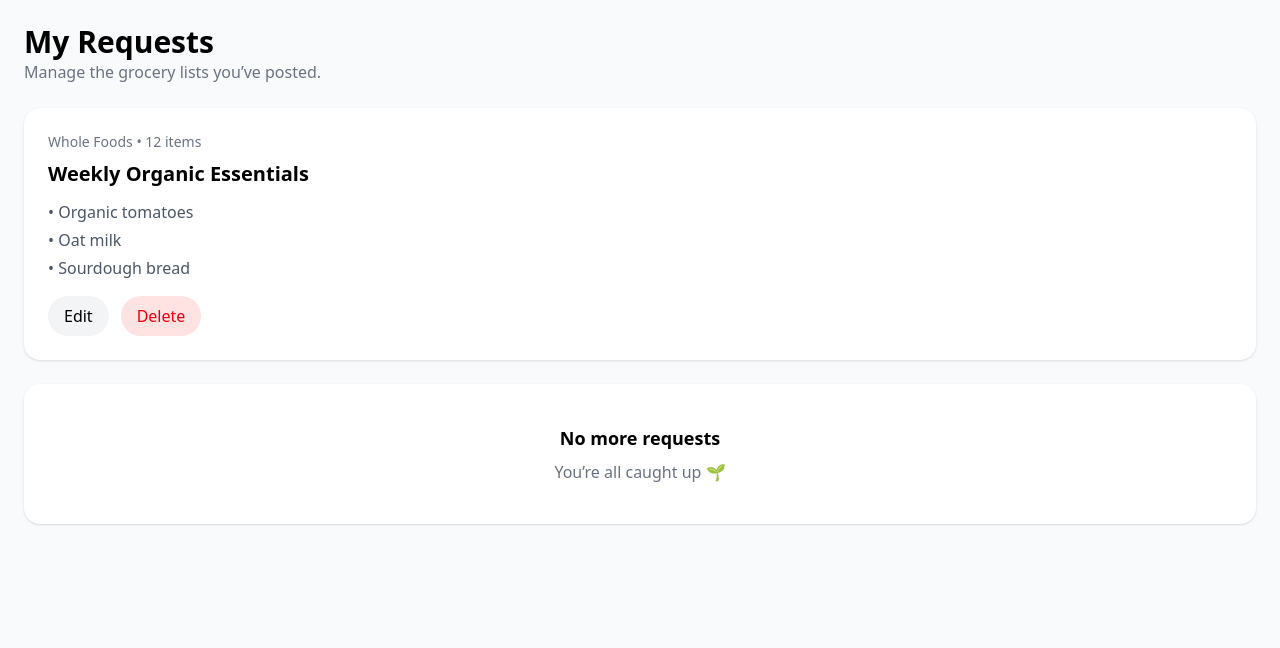
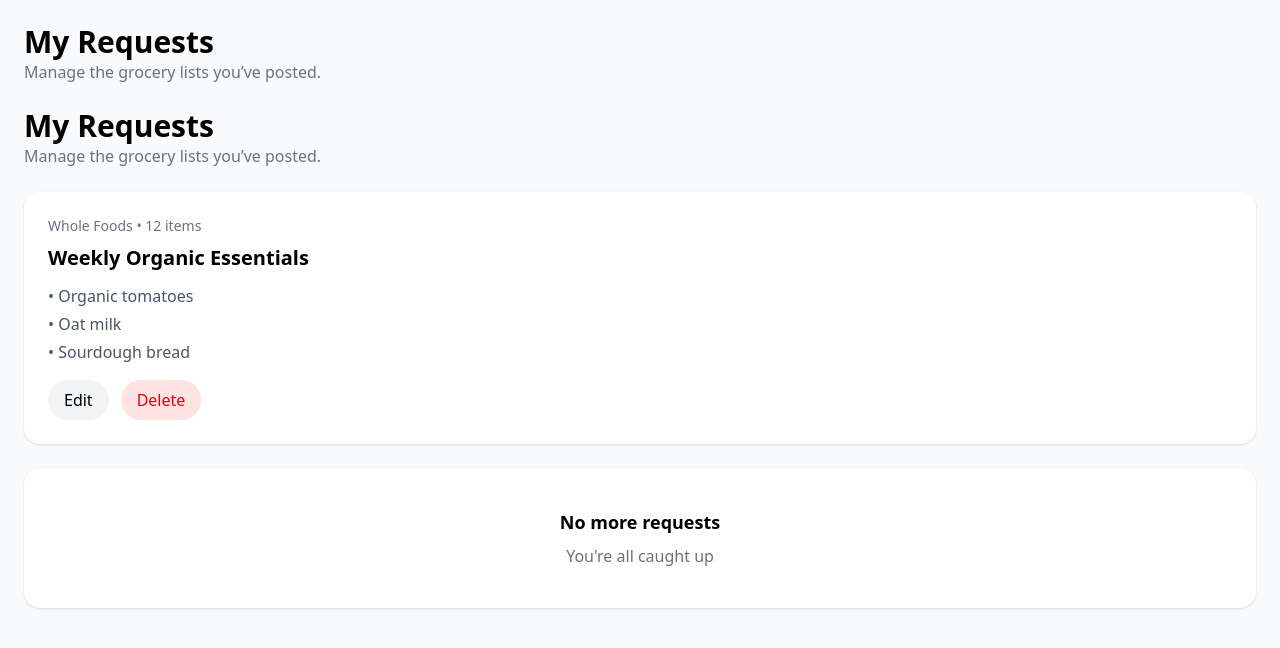
Before and after one commit to nicolodo/community_house_project, a Next.js app: page /my-requests in a window 1280 px wide. Shown: the top 648 px of the page. Built offline with nearby package versions, Linux system fonts and the light colour scheme; no server answers.

Commit message:
replace html with components in my-requests page

```diff
--- a/src/app/my-requests/page.tsx
+++ b/src/app/my-requests/page.tsx
@@ -1,6 +1,14 @@
+import InformationCard from "../components/InformationCard"
+import PageNameAndDescription from "../components/PageNameAndDescription";
+
 export default function MyRequestsPage() {
+
   return (
     <div className="min-h-screen bg-gray-50 p-6">
+      <PageNameAndDescription
+        PageName="My Requests"
+        Description="Manage the grocery lists you’ve posted."
+      />
       <div className="mb-6">
         <h1 className="text-3xl font-bold">My Requests</h1>
         <p className="text-gray-500">Manage the grocery lists you’ve posted.</p>
@@ -27,10 +35,10 @@ export default function MyRequestsPage() {
         </div>
       </div>
 
-      <div className="bg-white p-10 rounded-2xl shadow text-center">
-        <p className="text-lg font-semibold">No more requests</p>
-        <p className="text-gray-500 mt-2">You’re all caught up 🌱</p>
-      </div>
+      <InformationCard
+        Info="No more requests"
+        NiceMessage="You're all caught up"
+      />
     </div>
   );
 }
```
